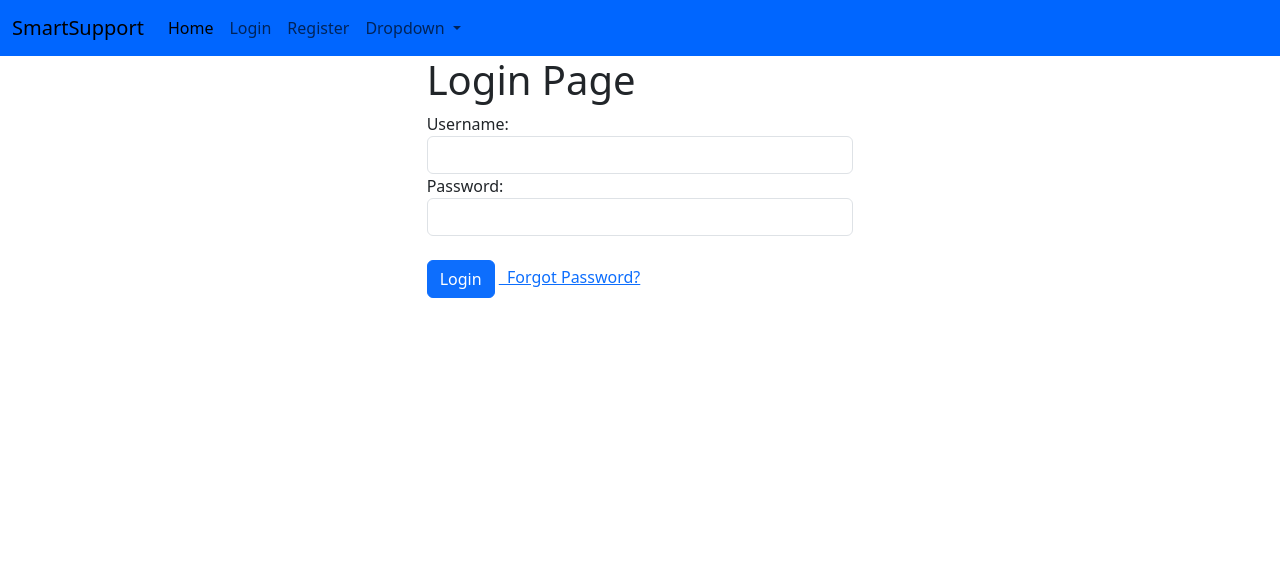
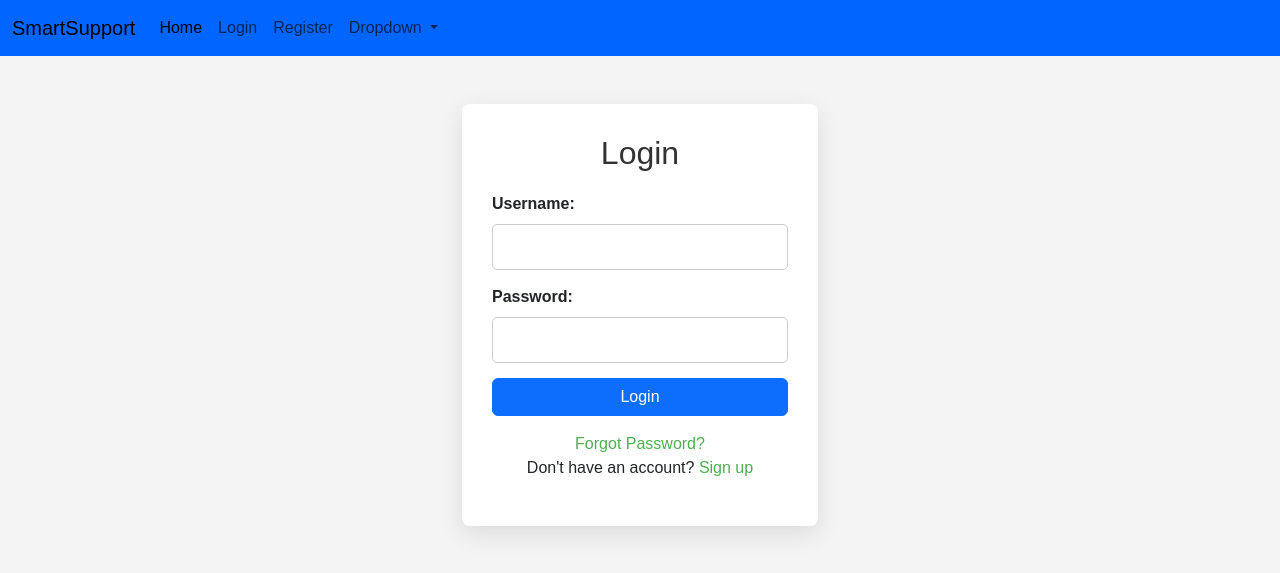
Before and after one commit to JustCodeIT199/SmartSupport, a Django app: page /login/ in a window 1280 px wide. Shown: the top 573 px of the page. Run offline with Django 5.2, Linux system fonts and the light colour scheme.

Commit message:
Login Page Update with css ;)

```diff
--- a/smartsupport/myapp/TEMPLATES/Login.html
+++ b/smartsupport/myapp/TEMPLATES/Login.html
@@ -1,23 +1,80 @@
-{%extends 'Base.html'%}
-<!DOCTYPE html>
-<html lang="en">
-<head>
-    <meta charset="UTF-8">
-    <meta name="viewport" content="width=device-width, initial-scale=1.0">
-    <title>Login</title>
-</head>
-<body>
-    {%  block content %}
-    <div class="col-4 offset-4">
-    <h1> Login Page</h1>
-    <form action="" method="post">
-        {% csrf_token %}
-        {{forms}}
-        <br>
-        <button type="submit" class="btn btn-primary">Login</button>
-        <a href="{% url 'password_reset' %}">&nbsp;&nbsp;Forgot Password?</a>
-    </form>
+{% extends 'Base.html' %}
+
+{% block content %}
+<div class="container mt-5">
+    <div class="row justify-content-center">
+        <div class="col-md-6 col-lg-4">
+            <div class="login-container">
+                <h2 class="text-center">Login</h2>
+                <form method="POST">
+                    {% csrf_token %}
+                    {{forms}}
+
+                    <button type="submit" class="btn btn-primary w-100">Login</button>
+                    <div class="text-center mt-3">
+                        <a href="{% url 'password_reset' %}">Forgot Password?</a>
+                        <p>Don't have an account? <a href="{% url 'register' %}">Sign up</a></p>
+                    </div>
+                </form>
+            </div>
+        </div>
+    </div>
 </div>
-    {%  endblock content %}
-</body>
-</html>
+
+<style>
+    * {
+        box-sizing: border-box;
+    }
+    body {
+        font-family: Arial, sans-serif;
+        background-color: #f4f4f4;
+    }
+    .login-container {
+        background-color: #fff;
+        padding: 30px;
+        border-radius: 8px;
+        box-shadow: 0 8px 24px rgba(0, 0, 0, 0.1);
+        width: 100%;
+        max-width: 400px;
+    }
+    h2 {
+        text-align: center;
+        margin-bottom: 20px;
+        color: #333;
+    }
+    label {
+        display: block;
+        margin-bottom: 8px;
+        font-weight: bold;
+    }
+    input[type="text"],
+    input[type="password"] {
+        width: 100%;
+        padding: 10px;
+        margin-bottom: 15px;
+        border: 1px solid #ccc;
+        border-radius: 5px;
+    }
+    button {
+        width: 100%;
+        padding: 10px;
+        background-color: #4CAF50;
+        color: white;
+        border: none;
+        border-radius: 5px;
+        cursor: pointer;
+    }
+    button:hover {
+        background-color: #45a049;
+    }
+    .signup-link {
+        text-align: center;
+        margin-top: 15px;
+    }
+    a {
+        color: #4CAF50;
+        text-decoration: none;
+    }
+</style>
+
+{% endblock content %}
--- a/smartsupport/myapp/urls.py
+++ b/smartsupport/myapp/urls.py
@@ -8,7 +8,6 @@ urlpatterns = [
    path('login/',views.LoginView,name="login"),
    path('logout/',views.LogoutView,name="logout"),
    path('register/',views.RegisterView,name="register"),
-   path('admin/', admin.site.urls),
    path('password-reset/',auth_views.PasswordResetView.as_view(template_name='password_reset_form.html'),name='password_reset'),
    path('password-reset/done/',auth_views.PasswordResetDoneView.as_view(template_name='password_reset_done.html'),name='password_reset_done'),
    path('password-reset-confirm/<uidb64>/<token>/',auth_views.PasswordResetConfirmView.as_view(template_name='password_reset_confirm.html'),name='password_reset_confirm'),
```
Also changed, not shown: smartsupport/db.sqlite3.
